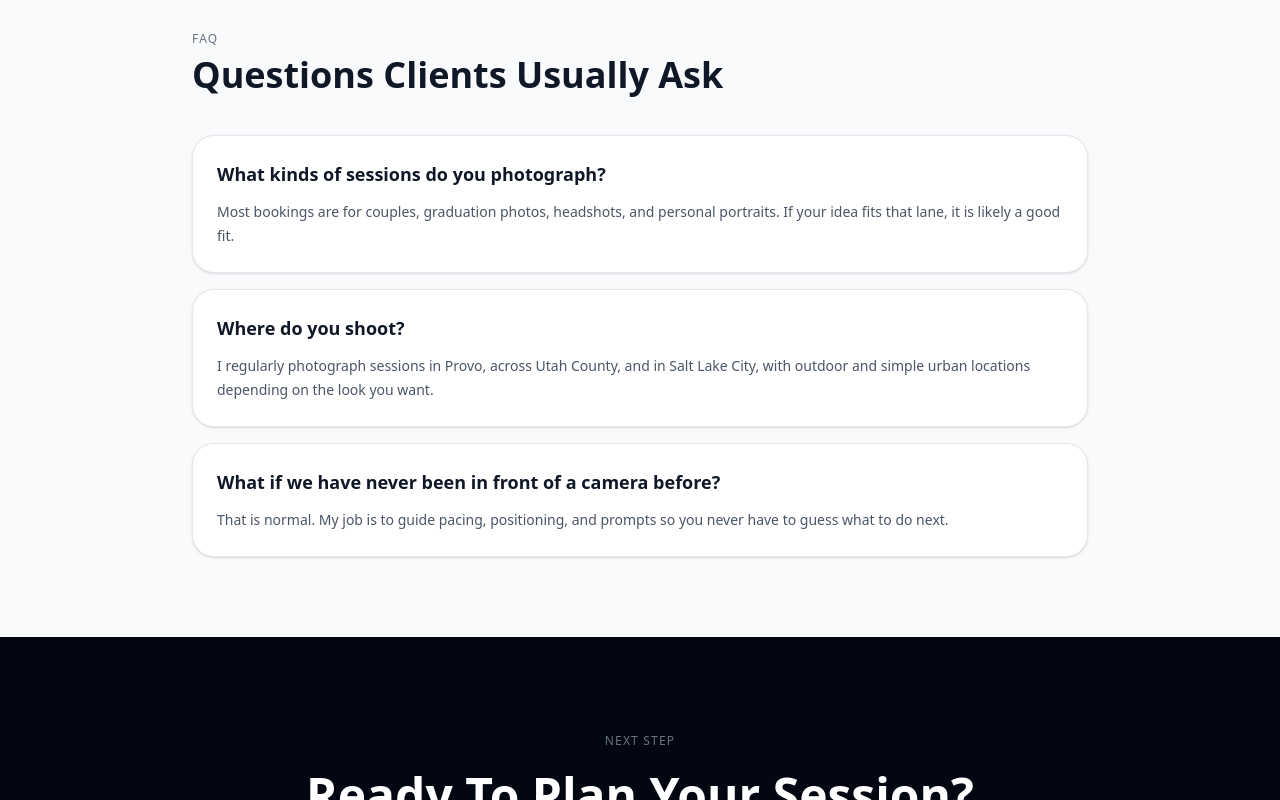
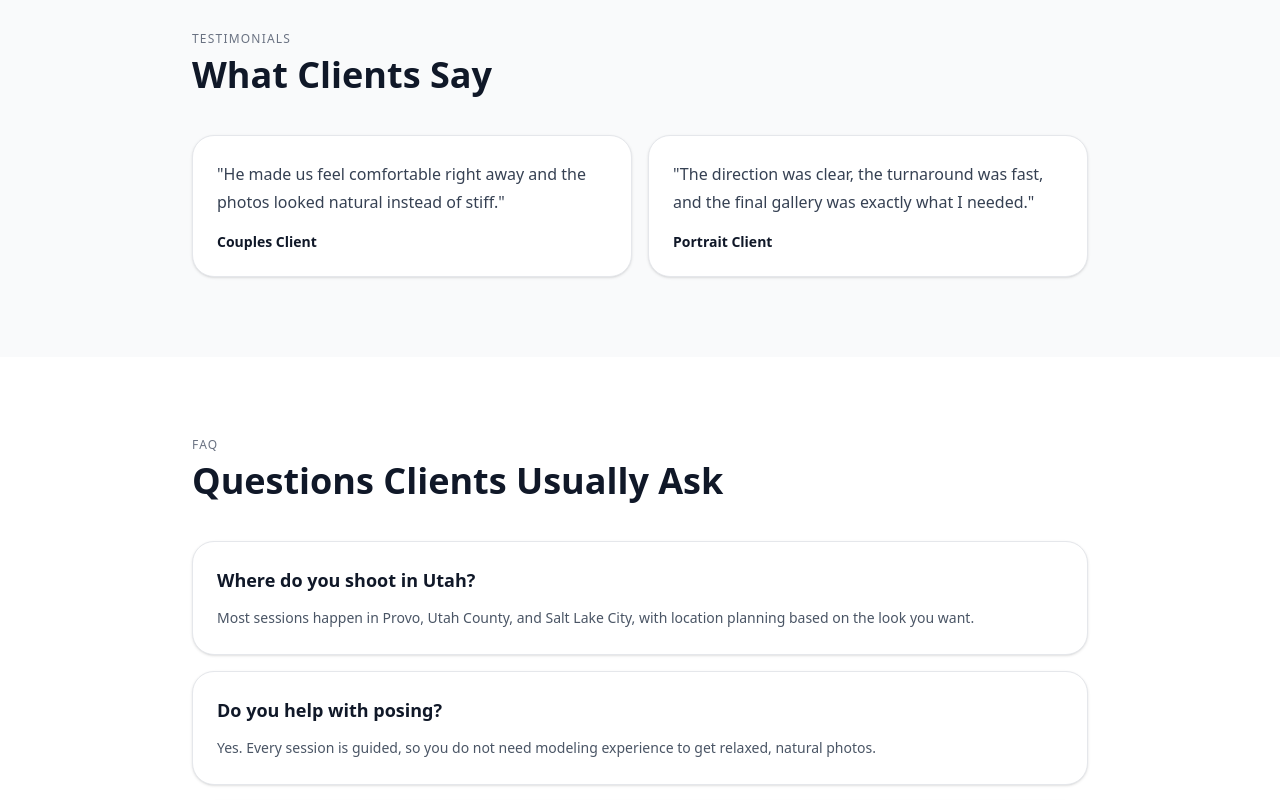
Before and after one commit to Psuncode/Personal-Bradning-, a Next.js app: page /photography in a window 1280 px wide. Shown: the part 3160-3960 px from the top of the page. Built offline with nearby package versions, Linux system fonts and the light colour scheme.

Commit message:
feat: add photography testimonials and faq content

```diff
--- a/src/app/(photography)/photography/page.tsx
+++ b/src/app/(photography)/photography/page.tsx
@@ -1,7 +1,12 @@
 import type { Metadata } from "next";
 import Image from "next/image";
 import Link from "next/link";
-import { galleryPhotos, photographyPackages } from "@/data/photography";
+import {
+  galleryPhotos,
+  photographyFaqs,
+  photographyPackages,
+  photographyTestimonials,
+} from "@/data/photography";
 
 export const metadata: Metadata = {
   title: "Philip Sun Photography | Utah Couples & Portrait Photographer",
@@ -40,24 +45,6 @@ const sessionSteps = [
     title: "Receive your gallery fast",
     description:
       "You get edited images with a straightforward delivery timeline and clear next steps for downloading and sharing.",
-  },
-];
-
-const faqs = [
-  {
-    question: "What kinds of sessions do you photograph?",
-    answer:
-      "Most bookings are for couples, graduation photos, headshots, and personal portraits. If your idea fits that lane, it is likely a good fit.",
-  },
-  {
-    question: "Where do you shoot?",
-    answer:
-      "I regularly photograph sessions in Provo, across Utah County, and in Salt Lake City, with outdoor and simple urban locations depending on the look you want.",
-  },
-  {
-    question: "What if we have never been in front of a camera before?",
-    answer:
-      "That is normal. My job is to guide pacing, positioning, and prompts so you never have to guess what to do next.",
   },
 ];
 
@@ -320,6 +307,33 @@ export default function PhotographyHome() {
       <section className="bg-gray-50 px-6 py-20 lg:px-8">
         <div className="mx-auto max-w-4xl">
           <p className="mb-2 text-xs font-medium uppercase tracking-widest text-gray-500">
+            Testimonials
+          </p>
+          <h2 className="font-[family-name:var(--font-playfair)] text-3xl font-bold text-gray-900 md:text-4xl">
+            What Clients Say
+          </h2>
+
+          <div className="mt-10 grid gap-4 md:grid-cols-2">
+            {photographyTestimonials.map((testimonial) => (
+              <figure
+                key={testimonial.name}
+                className="rounded-3xl border border-gray-200 bg-white px-6 py-6 shadow-sm"
+              >
+                <blockquote className="text-base leading-7 text-gray-700">
+                  "{testimonial.quote}"
+                </blockquote>
+                <figcaption className="mt-4 text-sm font-semibold text-gray-900">
+                  {testimonial.name}
+                </figcaption>
+              </figure>
+            ))}
+          </div>
+        </div>
+      </section>
+
+      <section className="px-6 py-20 lg:px-8">
+        <div className="mx-auto max-w-4xl">
+          <p className="mb-2 text-xs font-medium uppercase tracking-widest text-gray-500">
             FAQ
           </p>
           <h2 className="font-[family-name:var(--font-playfair)] text-3xl font-bold text-gray-900 md:text-4xl">
@@ -327,7 +341,7 @@ export default function PhotographyHome() {
           </h2>
 
           <div className="mt-10 grid gap-4">
-            {faqs.map((item) => (
+            {photographyFaqs.map((item) => (
               <div
                 key={item.question}
                 className="rounded-3xl border border-gray-200 bg-white px-6 py-6 shadow-sm"
--- a/src/data/photography.ts
+++ b/src/data/photography.ts
@@ -22,6 +22,16 @@ export interface Package {
   category: 'couples' | 'portrait';
   turnaround: string;
   featured?: boolean;
+}
+
+export interface PhotographyTestimonial {
+  name: string;
+  quote: string;
+}
+
+export interface PhotographyFaq {
+  question: string;
+  answer: string;
 }
 
 // Placeholder Vercel Blob URLs — replace with real URLs after uploading to Vercel Blob dashboard
@@ -49,3 +59,34 @@ export const photographyPackages: Package[] = [
   { id: 2, name: 'Portrait Session', slug: 'portrait-session', description: 'Guided portraits for seniors, headshots, graduation, and personal branding.', priceInCents: 25000, depositInCents: 7500, durationMinutes: 60, category: 'portrait', turnaround: '7-10 days' },
   { id: 3, name: 'Extended Portrait Session', slug: 'extended-portrait-session', description: 'Extra time for outfit changes, multiple nearby locations, and a larger final gallery.', priceInCents: 42500, depositInCents: 12500, durationMinutes: 105, category: 'portrait', turnaround: '7-10 days' },
 ];
+
+export const photographyTestimonials: PhotographyTestimonial[] = [
+  {
+    name: 'Couples Client',
+    quote:
+      'He made us feel comfortable right away and the photos looked natural instead of stiff.',
+  },
+  {
+    name: 'Portrait Client',
+    quote:
+      'The direction was clear, the turnaround was fast, and the final gallery was exactly what I needed.',
+  },
+];
+
+export const photographyFaqs: PhotographyFaq[] = [
+  {
+    question: 'Where do you shoot in Utah?',
+    answer:
+      'Most sessions happen in Provo, Utah County, and Salt Lake City, with location planning based on the look you want.',
+  },
+  {
+    question: 'Do you help with posing?',
+    answer:
+      'Yes. Every session is guided, so you do not need modeling experience to get relaxed, natural photos.',
+  },
+  {
+    question: 'How long does it take to get the photos back?',
+    answer:
+      'Most couples and portrait sessions are delivered within 7 to 10 days through an online gallery.',
+  },
+];
```
